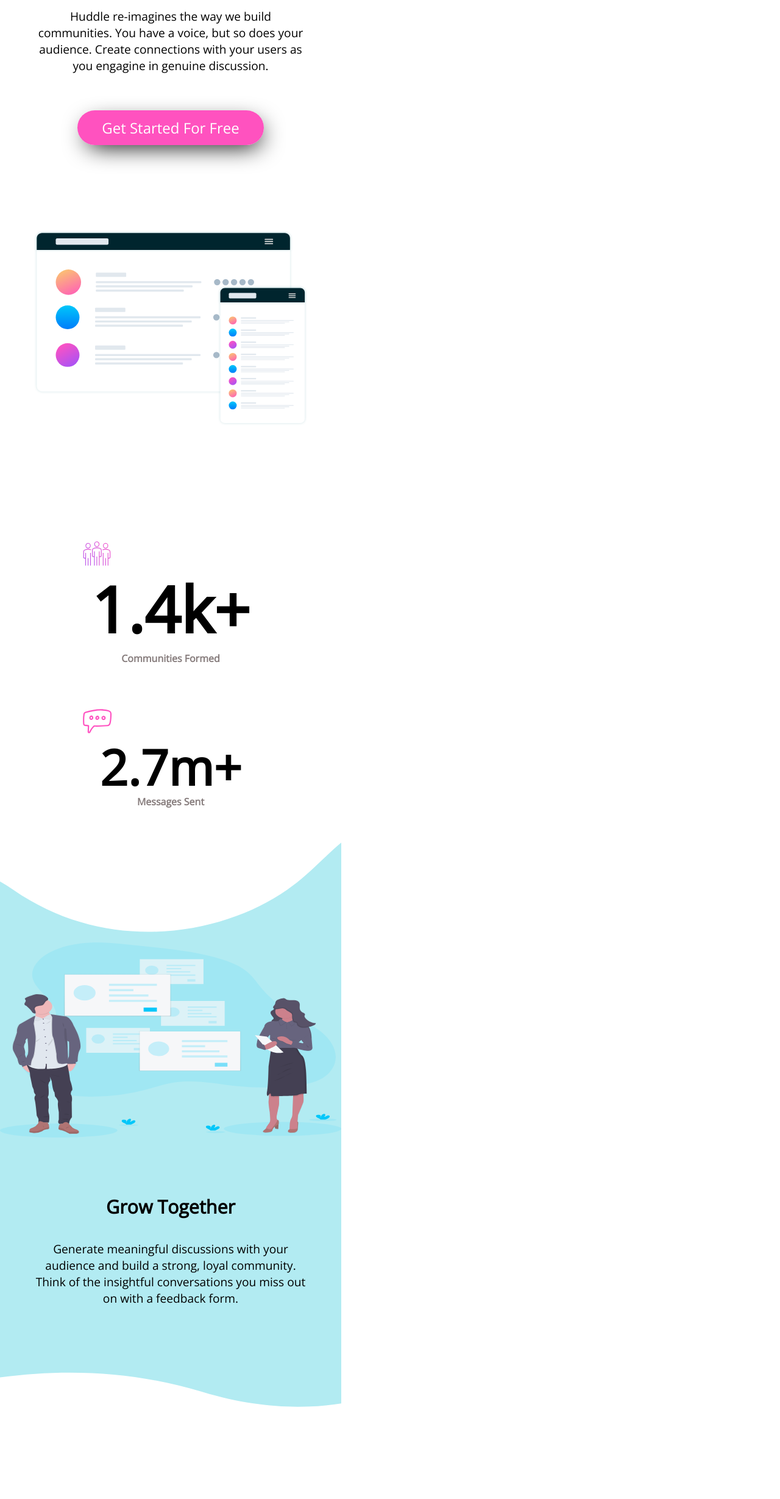
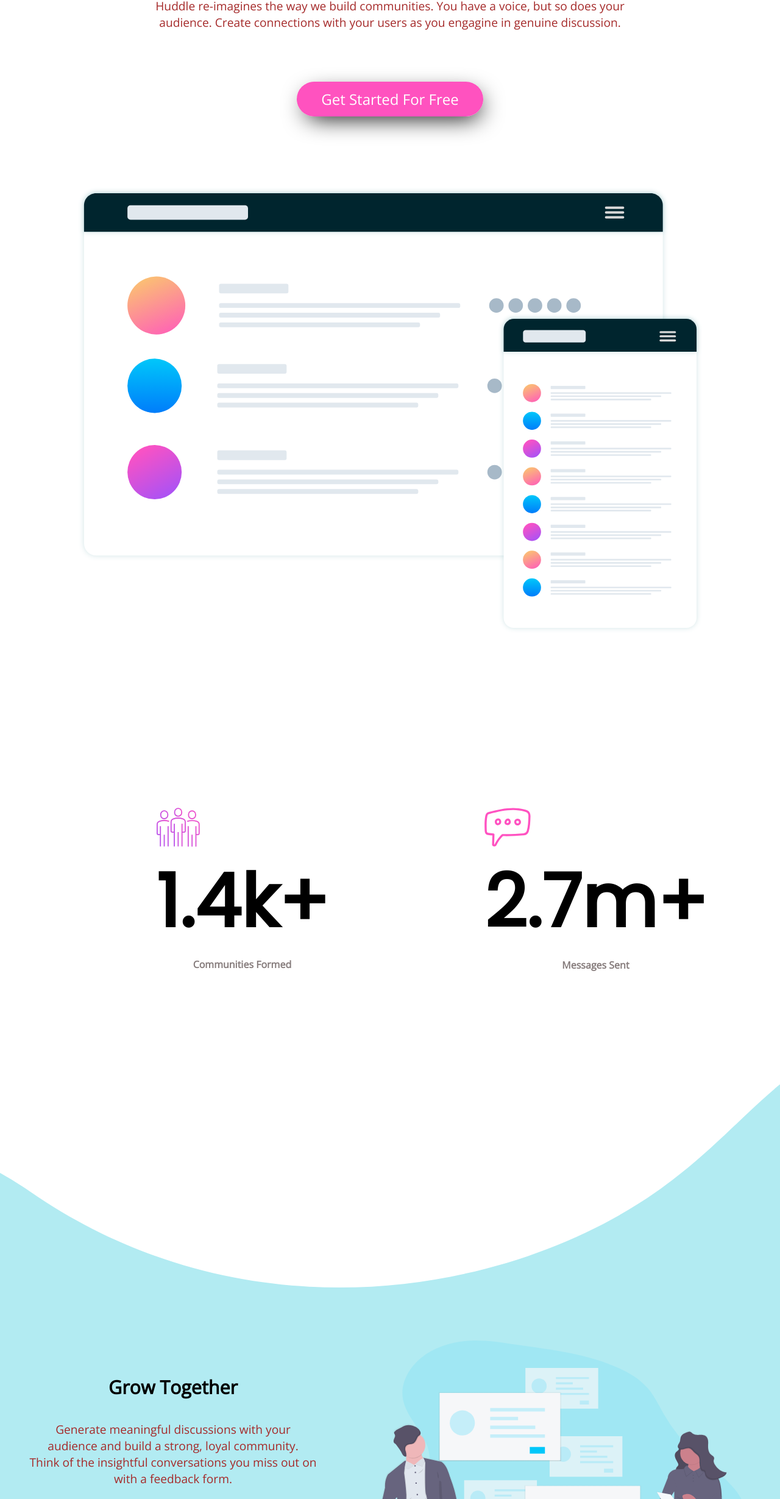
Before and after one commit to Vamusmart/HuddleLandingPage, a plain HTML site: page index.html in a window 1280 px wide. Shown: the part 341-2800 px from the top of the page at 61% size. Drawn offline with nearby package versions, Linux system fonts and the light colour scheme.

Commit message:
media query 1024

```diff
--- a/index.html
+++ b/index.html
@@ -10,6 +10,7 @@
   <link rel="stylesheet" href="style.css" />
   <link rel="stylesheet" href="path/to/font-awesome/css/font-awesome.min.css">
   <script src="https://unpkg.com/ionicons@4.5.5/dist/ionicons.js"></script> <!-- icons  -->
+
 </head>
 
 <body>
@@ -31,24 +32,31 @@
         <!--     Button 2  -->
         <div class="getStarted">
           <a href="#" class="button2">Get Started For Free</a>
-        </div>
+          <div>
+            <div>
               <img class="mockups" src="./images/screen-mockups.svg" alt="" class="src" />
               <div class="numbers">
+                <div>
                   <img class="communities" src="./images/icon-communities.svg" alt="" class="src" />
-          <p1 class="big-number1">1.4k+</p1>
+                  <h1 class="big-number1">1.4k+</h1>
                   <p class="subtitles">
                     Communities Formed
                   </p>
+
+                </div>
+                <div class="messageSent">
                   <img class="communities" src="./images/icon-messages.svg" alt="" class="src" />
-          <p class="big-number2">2.7m+</p>
+                  <h1 class="big-number1">2.7m+</h1>
                   <p class="subtitles">
                     Messages Sent
                   </p>
                 </div>
               </div>
+
               <!--     Central Paragraphs   -->
               <div class="paragraph-title2">
                 <img class="top" src="./images/bg-section-top-mobile-1.svg" alt="" class="src" />
+                <div class="flexContainerDesktop">
                   <img class="pic-paragraph" src="./images/illustration-grow-together.svg" alt="" class="src" />
                   <div class="paragraphs">
                     <h2 class="paragraph-title-middle">Grow Together</h2>
@@ -58,27 +66,36 @@
                       with a feedback form.
                     </p>
                   </div>
+                </div>
                 <div>
                   <img class="top" src="./images/bg-section-bottom-mobile-1.svg" alt="" class="src" />
                 </div>
                 <div>
-          <img class="pic-paragraph-white" src="./images/illustration-flowing-conversation.svg" alt="" class="src" />
+                  <div class="flexContainerDesktopWhite">
+                    <img class="pic-paragraph-white" src="./images/illustration-flowing-conversation.svg" alt=""
+                      class="src" />
                     <div class="paragraphs-white">
                       <h2 class="paragraph-title-middle"> Flowing Conversations</h2>
                       <p class="paragraph-text">
-              You wouldn't paginate a conversation in real life, so why do it online? Our threads have just-in-time
+                        You wouldn't paginate a conversation in real life, so why do it online? Our threads have
+                        just-in-time
                         loading for a more natural flow.
                       </p>
+                    </div>
                   </div>
                   <!--           <div class="backgroundImage">
           </div> -->
                   <div>
                     <img class="top" src="./images/bg-section-top-mobile-2.svg" alt="" class="src" />
+
+                    <div class="flexContainerDesktop">
                       <img class="pic-paragraph" src="./images/illustration-your-users.svg" alt="" class="src" />
                       <div class="paragraphs">
                         <h2 class="paragraph-title-middle">Your Users</h2>
                         <p class="paragraph-text">
-                It takes no time at all to integrate Huddle with your app's authentication solution. This means, once
+                          It takes no time at all to integrate Huddle with your app's authentication solution. This
+                          means,
+                          once
                           signed in to your app, your users can start chatting immediately.
                         </p>
                       </div>
@@ -96,19 +113,28 @@
                       <img class="top" src="./images/bg-section-top-mobile-3.svg" alt="" class="src" />
                       <!--     Footer  -->
                       <div class="footer">
+                        <div class="flexContainerFooter">
+                          <div>
                             <h1 class="footer-title">Newsletter</h1>
-              <p class="footer-paragraph">To recieve tips on how to grow your community, sign up to our weekly
+                            <p class="footer-paragraph">To recieve tips on how to grow your community, sign up to our
+                              weekly
                               newsletter. <br> We’ll never send you
                               spam or pass on your email address.</p>
                             <p class="footer-paragraph">
-                <input class="input-email" type="email"></p>
+                              <div class="flexContainerFooterButton">
+                                <input class="input-email" type="email">
+                            </p>
                             <div class="footer-button">
                               <!--     Button 3  -->
                               <a href="#" class="button3">Subscribe</a>
                             </div>
+                          </div>
+                        </div>
+                        <div>
                           <img class="footer-logo" src="./images/logo-footer.svg" alt="" class="src" />
                           <p class="footer-main-paragraph">
-                Lorem ipsum dolor sit amet, consectetur adipiscing elit. Mauris nulla quam, hendrerit lacinia
+                            Lorem ipsum dolor sit amet, consectetur adipiscing elit. Mauris nulla quam, hendrerit
+                            lacinia
                             vestibulum a, ultrices quis sem.
                             <div>
                               <img src="./images/icon-phone.svg" alt="" class="reach-me-icons" />
@@ -124,7 +150,7 @@
                               <ion-icon name="logo-instagram"></ion-icon>
                               <ion-icon name="logo-twitter"></ion-icon>
                             </div>
-
+                        </div>
                       </div>
 
                     </div>
--- a/style.css
+++ b/style.css
@@ -10,7 +10,9 @@ body {
 
 h1 {
   font-family: "Poppins", sans-serif;
-  font-weight: 700;
+  font-weight: 900;
+  font-size: 2.4rem;
+  color: black;
 }
 
 h2 {
@@ -49,12 +51,15 @@ h2 {
   font-size: 16px;
   cursor: pointer;
 }
+
+.community {
+  padding: 5vh;
+}
 .paragraph-title-top,
 .paragraph-title-bottom {
   margin-top: 0vh;
   color: black;
   text-align: center;
-  padding: 5vh;
   padding-bottom: 0vh;
   padding-top: 8vh;
   font-size: 1.2rem;
@@ -123,7 +128,7 @@ p {
 }
 
 .communities {
-  height: 5vh;
+  height: 8vh;
   float: left;
   margin-top: 10vh;
 }
@@ -131,14 +136,15 @@ p {
 .big-number1 {
   font-size: 13vh;
   padding: 0vh;
-  margin-bottom: 0%;
+  margin-bottom: 1%;
 }
 
-.big-number2 {
+/* .big-number2 {
   font-weight: 600;
   font-size: 10vh;
   padding: 0vh;
-}
+  margin-bottom: 0%;
+} */
 
 .subtitles {
   margin-block-start: 0;
@@ -197,6 +203,7 @@ p {
   font-weight: 600;
   text-transform: uppercase;
   font-size: 2rem;
+  color:white;
 }
 
 .footer-main-paragraph {
@@ -213,8 +220,9 @@ p {
 }
 
 .input-email {
-  width: 100%;
-  height: 4vh;
+  width: 93.5%;
+  margin-left: 2vh;
+  height: 5.5vh;
   border: 1px;
   border-radius: 5px;
   -webkit-appearance: none;
@@ -266,6 +274,113 @@ ion-icon {
   margin-bottom: 5vh;
 }
 
+
+@media screen and (min-width: 680px) {
+  .head {
+    width: 80vh;
+  }
+  p {
+    color: orange;
+  }
+}
+
+@media screen and (min-width: 768px) {
+}
+
+@media screen and (min-width: 1024px) {
+  .head {
+    width: 100%;
+  }
+
+  p {
+    color: red;
+  }
+
+  .community {
+    margin-right: 15vw;
+    margin-left: 15vw;
+  }
+
+  .getStarted {
+    margin-top: 8vh;
+  }
+
+  .mockups {
+    width: 80%;
+    height: 100%;
+    margin-top: 10%;
+  }
+
+  .numbers {
+    display: flex;
+    padding: 10%;
+  }
+
+  .big-number1 {
+    font-size: 15vh;
+    padding: 0vh;
+    margin-bottom: 1%;
+  }
+
+  .messageSent {
+    margin-left: 20vw;
+  }
+
+  .pic-paragraph,
+  .pic-paragraph-white {
+    width: 50%;
+    height: 100%;
+    margin-top: -1vh;
+    margin-left: -1vh;
+    padding: 5vh;
+  }
+
+  .flexContainerDesktop {
+    display: flex;
+    flex-direction: row-reverse;
+  }
+
+  .flexContainerDesktopWhite {
+    display: flex;
+    flex-direction: row;
+  }
+  .paragraphs {
+    margin-top: -1vh;
+    margin-bottom: -1vh;
+  }
+
+  .flexContainerFooter {
+    display: flex;
+    flex-direction: row-reverse;
+  }
+  .footer-logo {
+    margin-top: 0vw;
+  }
+
+  .flexContainerFooterButton {
+    display: flex;
+    flex-direction: row;
+    padding: 2vh;
+  }
+  .input-email {
+    margin-left: 0;
+    margin-top: -1vh;
+
+}
+
+@media screen and (min-width: 1200px) {
+  .head {
+    width: 100%;
+  }
+  p {
+    color: brown;
+  }
+
+  .numbers {
+    display: flex;
+    margin-left: 10%;
+  }
+}
 /* # Front-end Style Guide
 
 ## Layout
@@ -301,6 +416,12 @@ The designs were created to the following widths:
 ## Icons
 
 For the social icons, you can use a font icon library. Some suggestions can be found below:
+@media screen and (min-width: 320px) and (max-width: 767px) {
+
+
+@media screen and (min-width: 768px) and (max-width: 1022px) {
+  .header {
+      }
 
 - [Font Awesome](https://fontawesome.com/)
 - [IcoMoon](https://icomoon.io/)
```
Lines whose indentation alone changed are shown as unchanged.
